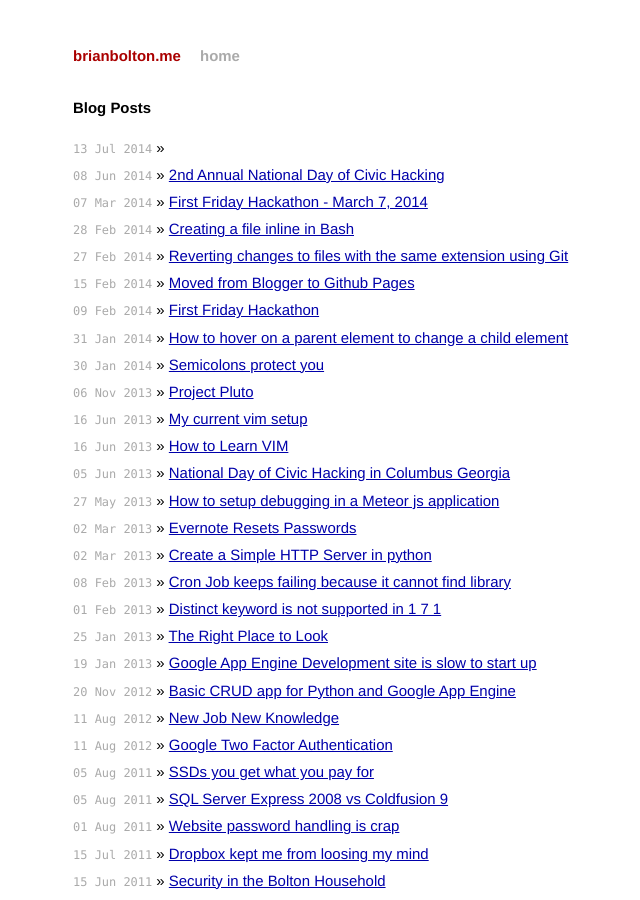
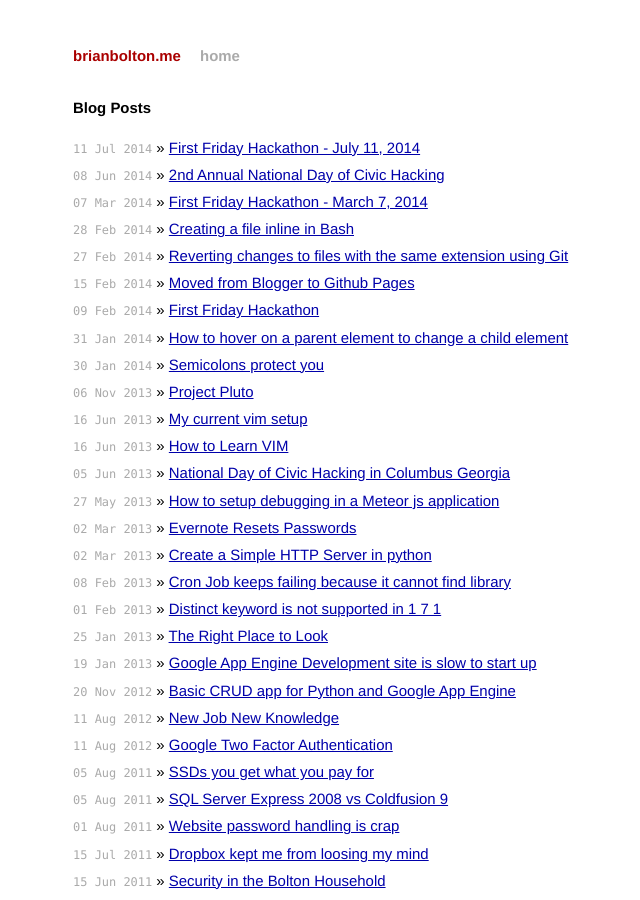
Before and after one commit to bboltn/bboltn.github.io, a Jekyll site: the page built from index.html, in a window 1280 px wide and 900 px high. Shown: the whole window, without its empty margins (253-893 px from the left). Built offline with Jekyll 4.4.1, drawn with Linux system fonts in a browser that asks for light colours; nearby versions of some CDN libraries; Markdown is read by kramdown in place of the engine named in the settings.

Commit message:
updated post

```diff
--- a/_posts/2014-07-11-First-Friday-Hackathon.markdown
+++ b/_posts/2014-07-11-First-Friday-Hackathon.markdown
@@ -1,6 +1,6 @@
 ---
 layout: post
-title: "First" Friday Hackathon - July 11, 2014
+title: First Friday Hackathon - July 11, 2014
 date: 2014-07-11
 ---
 
```
